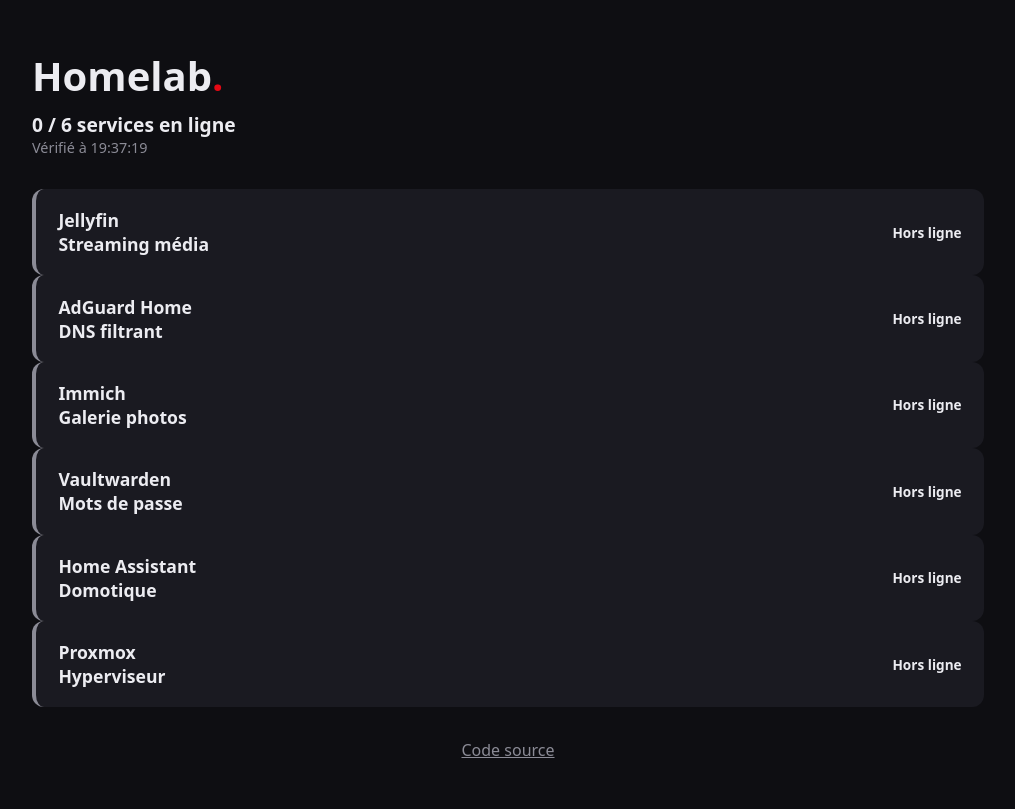
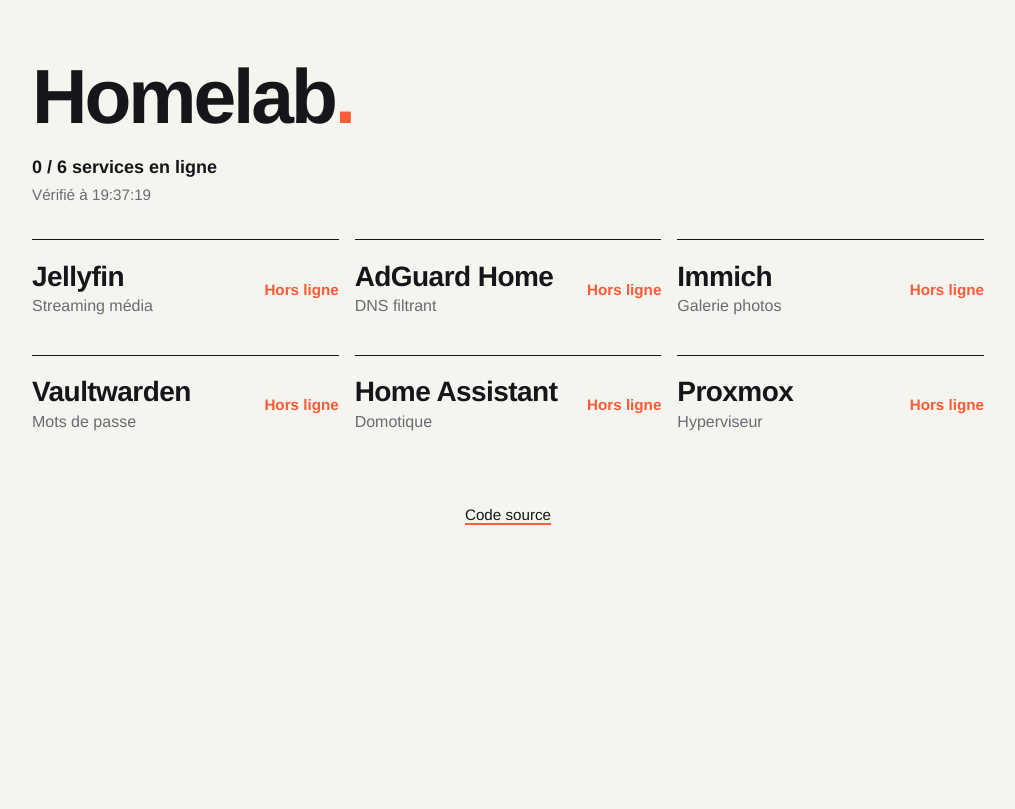
Before and after one commit to titouandup/dashboard-homelab, a PHP site: page / in a window 1280 px wide. Shown: the whole page, without its empty margins (132-1147 px from the left). After the commit the page ends 525 px from the top, so only its background shows below. Run offline with PHP 8.4, Linux system fonts and the light colour scheme; data that the repository does not hold is empty.

Commit message:
Transformation style avec ma patte graphique (à voir pour modification)

```diff
--- a/src/index.php
+++ b/src/index.php
@@ -59,12 +59,12 @@ $nbEnLigne = count(array_filter($enLigne));
         <p class="maj">Vérifié à <?= date('H:i:s') ?></p>
     </header>
 
-    <main classe="grille">
+    <main class="grille">
         <?php foreach ($services as $i => $s): ?>
-            <article class="carte x">
+            <article class="carte <?= $enLigne[$i] ? 'ok' : 'ko' ?>">
                 <div>
                     <h2><?= htmlspecialchars($s['nom']) ?></h2>
-                    <h2><?= htmlspecialchars($s['desc']) ?></h2>
+                    <p><?= htmlspecialchars($s['desc']) ?></p>
                 </div>
                 <span class="statut"><?= $enLigne[$i] ? 'En ligne' : 'Hors ligne' ?></span>
             </article>
--- a/src/style.css
+++ b/src/style.css
@@ -1,58 +1,78 @@
+/* ========== Étape 1 : palette et typographie (même esprit que le portfolio) ========== */
 :root {
-  --fond: #0e0e12;
-  --carte: #1a1a21;
-  --texte: #ececf1;
-  --doux: #8b8b96;
-  --accent: #e50914;
-  --ok: #22c55e;
-  --ko: #ef4444;
+  --bg: #f6f4ef;
+  --text: #16161a;
+  --muted: #6b6b73;
+  --line: #d9d6cc;
+  --accent: #ff5a36;
+  --ok: #2f7d4f;
+  --ko: var(--accent);
 }
 
 * { margin: 0; padding: 0; box-sizing: border-box; }
 
 body {
-  font-family: system-ui, sans-serif;
-  background: var(--fond);
-  color: var(--texte);
+  font-family: "Helvetica Neue", Helvetica, Arial, sans-serif;
+  background: var(--bg);
+  color: var(--text);
+  line-height: 1.65;
+  font-size: 1.0625rem;
   max-width: 1000px;
   margin: 0 auto;
-  padding: 3rem 1.5rem;
+  padding: 3.5rem 1.5rem 2rem;
 }
 
-header { margin-bottom: 2rem; }
-
-h1 { font-size: 2.5rem; font-weight: 800; }
+/* ---------- Titres ---------- */
+h1 {
+  font-size: clamp(2.5rem, 6vw, 5rem);
+  font-weight: 800;
+  line-height: 1.05;
+  letter-spacing: -0.04em;
+}
 h1 span { color: var(--accent); }
 
-.resume { font-size: 1.2rem; font-weight: 600; margin-top: 0.5rem; }
-.maj { color: var(--doux); font-size: 0.9rem; }
+h2 {
+  font-size: clamp(1.25rem, 2.5vw, 1.75rem);
+  font-weight: 700;
+  letter-spacing: -0.02em;
+  line-height: 1.2;
+}
+
+/* ---------- Textes ---------- */
+.resume { margin-top: 1rem; font-size: 1.125rem; font-weight: 600; }
+.maj { color: var(--muted); font-size: 0.95rem; }
+.carte p { color: var(--muted); font-size: 1rem; }
+
+/* ---------- Statut : seule la couleur change (classe ok / ko) ---------- */
+.statut { font-size: 0.95rem; font-weight: 600; white-space: nowrap; }
+.ok .statut { color: var(--ok); }
+.ko .statut { color: var(--ko); }
+
+/* ---------- Liens ---------- */
+a {
+  color: var(--text);
+  text-decoration: none;
+  border-bottom: 2px solid var(--accent);
+  transition: color 0.2s;
+}
+a:hover { color: var(--accent); }
+
+/* ---------- Mise en page provisoire (sera refaite à l'étape 2) ---------- */
+header { margin-bottom: 2rem; }
 
 .grille {
   display: grid;
-  grid-template-columns: repeat(auto-fill, minmax(280px, 1fr));
+  grid-template-columns: repeat(auto-fill, minmax(260px, 1fr));
   gap: 1rem;
 }
 
 .carte {
-  background: var(--carte);
-  border-radius: 12px;
-  padding: 1.2rem 1.4rem;
+  border-top: 1px solid var(--text);
+  padding: 1.2rem 0;
   display: flex;
   justify-content: space-between;
   align-items: center;
-  border-left: 4px solid var(--doux);
+  gap: 1rem;
 }
 
-.carte h2 { font-size: 1.1rem; }
-.carte p { color: var(--doux); font-size: 0.9rem; }
-
-.statut { font-size: 0.85rem; font-weight: 600; white-space: nowrap; }
-
-/* Une seule classe change selon l'état : la couleur suit automatiquement */
-.ok { border-left-color: var(--ok); }
-.ok .statut { color: var(--ok); }
-.ko { border-left-color: var(--ko); }
-.ko .statut { color: var(--ko); }
-
-footer { margin-top: 2rem; text-align: center; }
-footer a { color: var(--doux); }
+footer { margin-top: 3rem; text-align: center; font-size: 0.95rem; }
```
Also changed, not shown: 1 other file.
